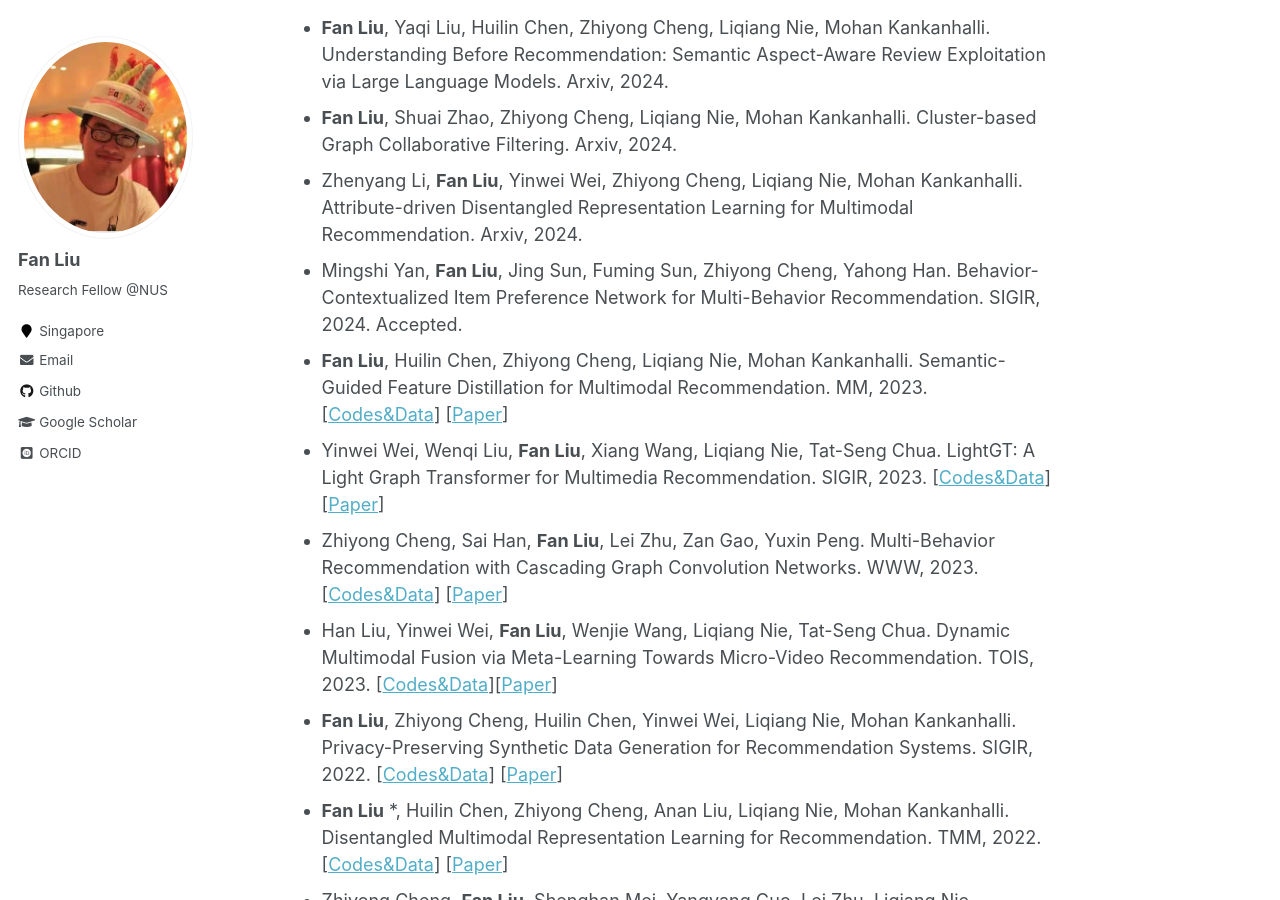
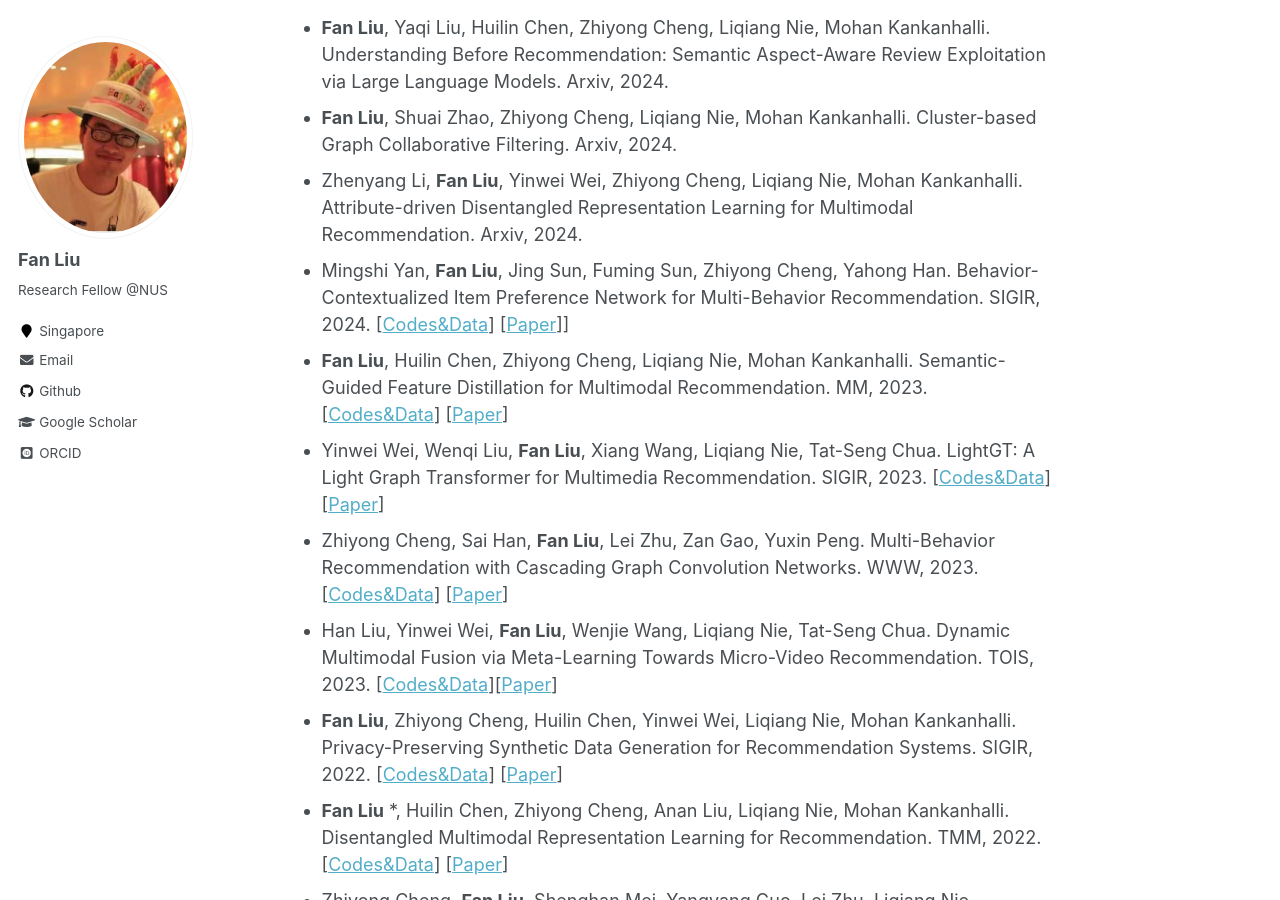
Before and after one commit to liufancs/liufancs.github.io, a Jekyll site: the page built from _pages/about.md, in a window 1280 px wide and 900 px high, scrolled down 1212 px. Built offline with Jekyll 4.4.1, drawn with Linux system fonts in a browser that asks for light colours; some web fonts are replaced.

Commit message:
Update about.md

```diff
--- a/_pages/about.md
+++ b/_pages/about.md
@@ -36,7 +36,7 @@ I am currently a Research Fellow with [Prof. Mohan Kankanhalli](https://www.comp
 * **Fan Liu**, Yaqi Liu, Huilin Chen, Zhiyong Cheng, Liqiang Nie, Mohan Kankanhalli. Understanding Before Recommendation: Semantic Aspect-Aware Review Exploitation via Large Language Models. Arxiv, 2024.
 * **Fan Liu**, Shuai Zhao, Zhiyong Cheng, Liqiang Nie, Mohan Kankanhalli. Cluster-based Graph Collaborative Filtering. Arxiv, 2024.
 * Zhenyang Li, **Fan Liu**, Yinwei Wei, Zhiyong Cheng, Liqiang Nie, Mohan Kankanhalli. Attribute-driven Disentangled Representation Learning for Multimodal Recommendation. Arxiv, 2024.
-* Mingshi Yan, **Fan Liu**, Jing Sun, Fuming Sun, Zhiyong Cheng, Yahong Han. Behavior-Contextualized Item Preference Network for Multi-Behavior Recommendation. SIGIR, 2024. Accepted.
+* Mingshi Yan, **Fan Liu**, Jing Sun, Fuming Sun, Zhiyong Cheng, Yahong Han. Behavior-Contextualized Item Preference Network for Multi-Behavior Recommendation. SIGIR, 2024. [[Codes&Data](https://github.com/MingshiYan/BIPN)] [[Paper](https://arxiv.org/abs/2404.18166)]]
 * **Fan Liu**, Huilin Chen, Zhiyong Cheng, Liqiang Nie, Mohan Kankanhalli. Semantic-Guided Feature Distillation for Multimodal
 Recommendation. MM, 2023. [[Codes&Data](https://github.com/HuilinChenJN/SGFD)] [[Paper](https://arxiv.org/pdf/2308.03113.pdf)]
 * Yinwei Wei, Wenqi Liu, **Fan Liu**, Xiang Wang, Liqiang Nie, Tat-Seng Chua. LightGT: A Light Graph Transformer for Multimedia Recommendation. SIGIR, 2023. [[Codes&Data](https://github.com/Liuwq-bit/LightGT)] [[Paper](https://dl.acm.org/doi/abs/10.1145/3539618.3591716)]
```
